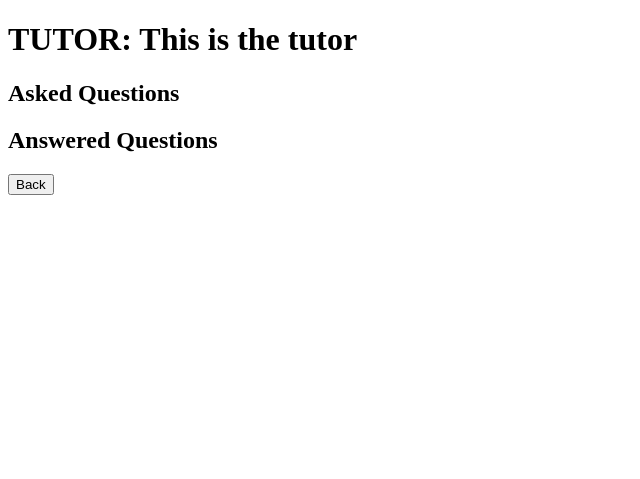
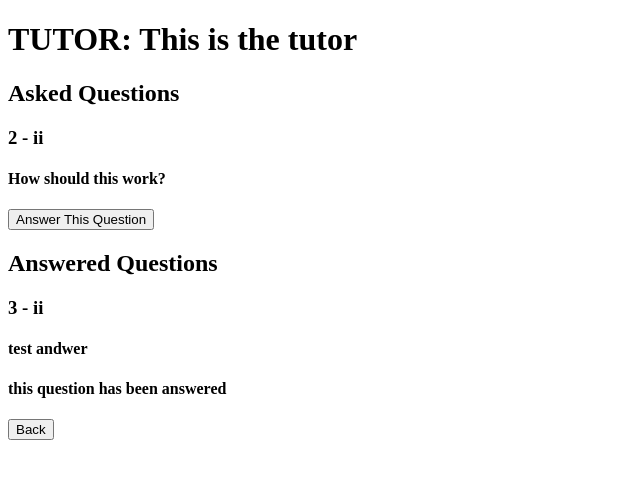
Before and after one commit to CallumTipper/MSc-Project, a Flask app: page /tutor in a window 1280 px wide. Shown: the top 479 px of the page, without its empty margins (0-640 px from the left). Run offline with Flask 2, Linux system fonts and the light colour scheme.

Commit message:
the tutor can answer questions

```diff
--- a/backend/app.py
+++ b/backend/app.py
@@ -51,16 +51,24 @@ def post_q():
         "tutor": tutor
     }
 
-    global ans
     ans.append(q.copy())
     return render_template("student.html", ans = ans)
 
 @app.route('/tutor')
 def tutor():
-    return render_template("tutor.html")
+    return render_template("tutor.html", ans = ans)
 
-def send():
-    pass
+@app.route('/tutor', methods=['POST'])
+def post_a():
+    answer = request.form.get('answer')
+    q_id = request.form.get('id')
+    q_id = int(q_id)
+
+    for i in ans:
+        if i['id'] == q_id:
+            i['answer'] = answer
+
+    return render_template('tutor.html', ans = ans)
 
 if __name__ == "__main__":
     app.run()
--- a/backend/static/student.js
+++ b/backend/static/student.js
@@ -1,4 +1,4 @@
-console.log("hello js")
+console.log("hello student js")
 
 var studentid = null
 
@@ -13,7 +13,7 @@ function showForm(){
 
     button = document.getElementById("add-button")
     button.onclick = hideForm
-    button.innerHTML = "Hide Form"
+    button.innerHTML = "Cancel"
 }
 
 function hideForm(){
--- a/backend/static/tutor.js
+++ b/backend/static/tutor.js
@@ -0,0 +1,21 @@
+console.log("hello tutor js")
+
+function showForm(){
+    var Aform = document.getElementById("Aform-hidden")
+    Aform.style.display = "block"
+    Aform.id = "Aform-block"
+
+    button = document.getElementById("add-button")
+    button.onclick = hideForm
+    button.innerHTML = "Cancel"
+}
+
+function hideForm(){
+    var Aform = document.getElementById("Aform-block")
+    Aform.style.display = "none"
+    Aform.id = "Aform-hidden"
+
+    button = document.getElementById("add-button")
+    button.onclick=showForm
+    button.innerHTML = "Add Answer"
+}
--- a/backend/templates/student.html
+++ b/backend/templates/student.html
@@ -45,6 +45,7 @@
                    <div class="asked" id={{question.id}}>
                         <h3>{{question.number}} - {{question.section}}</h3>
                         <h4>{{question.question}}</h4>
+                        <h4>{{question.answer}}</h4>
                    </div>
                 {% endfor %}
             </div>
--- a/backend/templates/tutor.html
+++ b/backend/templates/tutor.html
@@ -18,7 +18,18 @@
                    <div class="asked" id={{question.id}}>
                         <h3>{{question.number}} - {{question.section}}</h3>
                         <h4>{{question.question}}</h4>
-                        <button>Answer This Question</button>
+                        <button id="add-button" onclick="showForm()">
+                            Answer This Question
+                        </button>
+                        <form id="Aform-hidden" method="POST" action="" style="display: none;">
+                            <h2>Add Answer</h2>
+                            <div class="answer">
+                                <label for="answer">Answer</label>
+                                <input type="text" id="answer" name="answer">
+                                <input type = "hidden" name = "id" value ={{question.id}} />
+                            </div>
+                            <button type="submit">Submit</button>
+                        </form>
                    </div>
                 {% endfor %}
 
@@ -29,6 +40,7 @@
                    <div class="asked" id={{question.id}}>
                         <h3>{{question.number}} - {{question.section}}</h3>
                         <h4>{{question.question}}</h4>
+                        <h4>{{question.answer}}</h4>
                    </div>
                 {% endfor %}
             </div>
```
